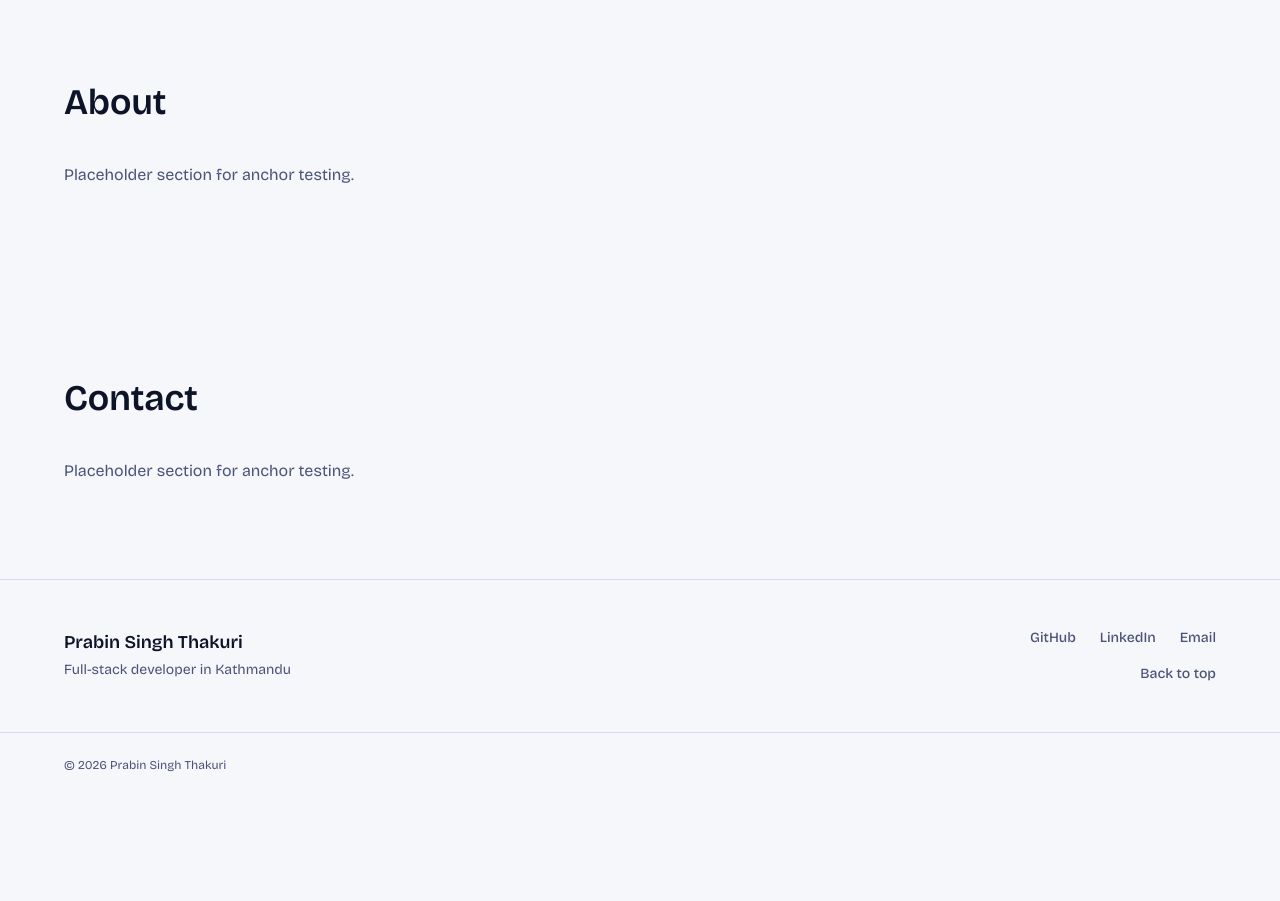
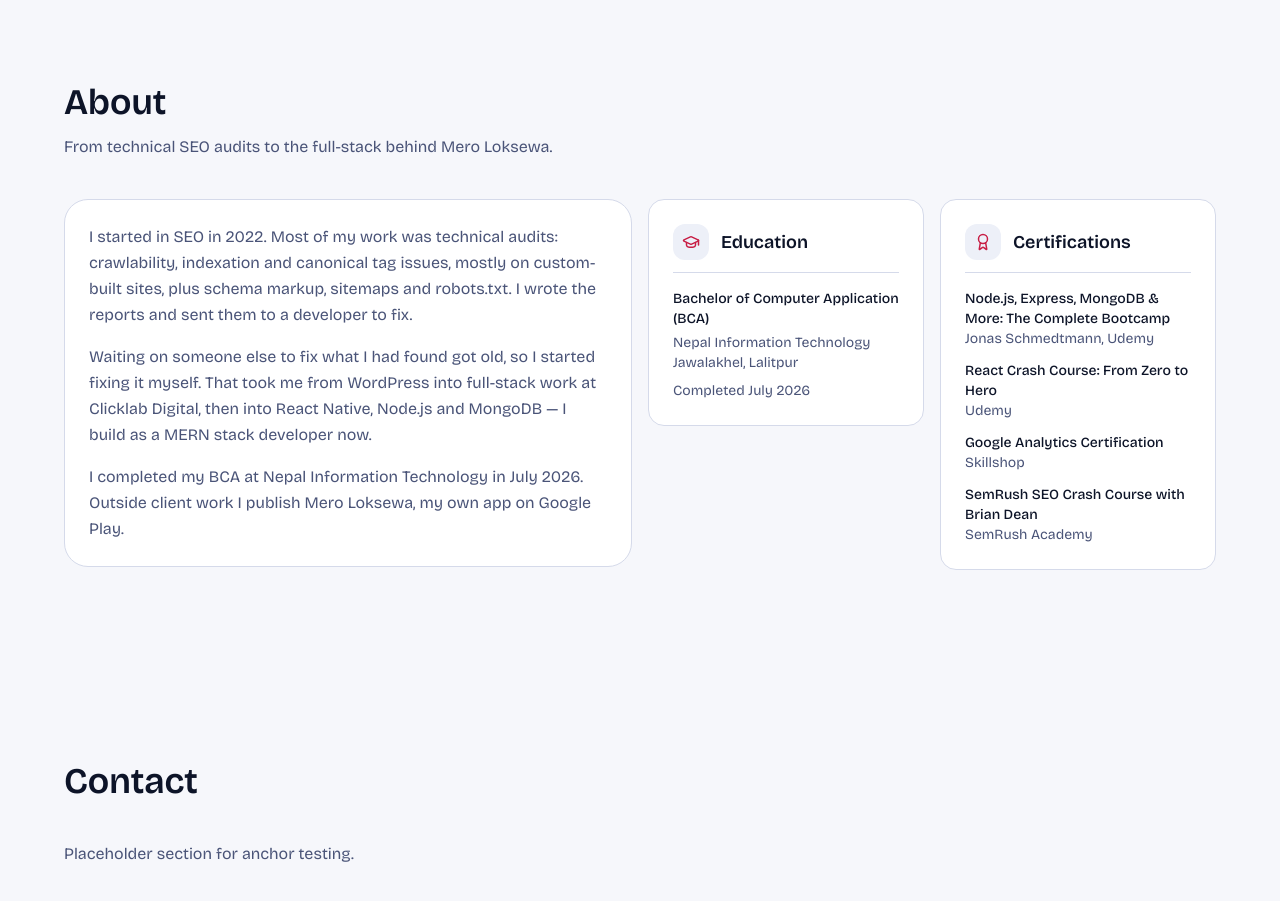
Before and after one commit to prabin738/Prabin-Singh-Portfolio, a Next.js app: page / in a window 1280 px wide. Shown: the part 7120-8021 px from the top of the page. Before the commit the page ends 7917 px from the top, so only its background shows below. Built offline with nearby package versions, Linux system fonts and the light colour scheme.

Commit message:
completed About Section

```diff
--- /dev/null
+++ b/content/data/about.ts
@@ -0,0 +1,28 @@
+// Interim content source for the home page About section, same pattern as
+// site.ts and experience.ts. Copy comes from docs/04-content-copy.md section 5;
+// education and certifications come from the resume.
+
+export const aboutCopy = [
+  "I started in SEO in 2022. Most of my work was technical audits: crawlability, indexation and canonical tag issues, mostly on custom-built sites, plus schema markup, sitemaps and robots.txt. I wrote the reports and sent them to a developer to fix.",
+  "Waiting on someone else to fix what I had found got old, so I started fixing it myself. That took me from WordPress into full-stack work at Clicklab Digital, then into React Native, Node.js and MongoDB — I build as a MERN stack developer now.",
+  "I completed my BCA at Nepal Information Technology in July 2026. Outside client work I publish Mero Loksewa, my own app on Google Play.",
+];
+
+export const education = {
+  degree: "Bachelor of Computer Application (BCA)",
+  institution: "Nepal Information Technology",
+  location: "Jawalakhel, Lalitpur",
+  completed: "July 2026",
+};
+
+export type Certification = {
+  name: string;
+  issuer: string;
+};
+
+export const certifications: Certification[] = [
+  { name: "Node.js, Express, MongoDB & More: The Complete Bootcamp", issuer: "Jonas Schmedtmann, Udemy" },
+  { name: "React Crash Course: From Zero to Hero", issuer: "Udemy" },
+  { name: "Google Analytics Certification", issuer: "Skillshop" },
+  { name: "SemRush SEO Crash Course with Brian Dean", issuer: "SemRush Academy" },
+];
--- a/src/app/page.tsx
+++ b/src/app/page.tsx
@@ -3,6 +3,7 @@ import { HeroSection } from "@/components/hero/hero-section";
 import { ProjectsSection } from "@/components/sections/projects-section";
 import { StackSection } from "@/components/sections/stack-section";
 import { ExperienceSection } from "@/components/sections/experience-section";
+import { AboutSection } from "@/components/sections/about-section";
 
 export default function Home() {
   return (
@@ -15,10 +16,7 @@ export default function Home() {
 
       <ExperienceSection />
 
-      {/* TODO(prabin): replace with AboutSection (docs/06-components.md) */}
-      <Section id="about" heading="About">
-        <p className="text-muted">Placeholder section for anchor testing.</p>
-      </Section>
+      <AboutSection />
 
       {/* TODO(prabin): replace with ContactSection (docs/06-components.md) */}
       <Section id="contact" heading="Contact">
--- /dev/null
+++ b/src/components/sections/about-section.tsx
@@ -0,0 +1,57 @@
+import { Award, GraduationCap } from "lucide-react";
+import { aboutCopy, certifications, education } from "@content/data/about";
+import { Section } from "@/components/layout/section";
+import { BentoGrid } from "@/components/bento/bento-grid";
+import { BentoTile } from "@/components/bento/bento-tile";
+
+export function AboutSection() {
+  return (
+    <Section
+      id="about"
+      heading="About"
+      description="From technical SEO audits to the full-stack behind Mero Loksewa."
+    >
+      <BentoGrid>
+        <BentoTile size="wide" className="flex flex-col gap-4">
+          {aboutCopy.map((paragraph) => (
+            <p key={paragraph} className="text-base leading-relaxed text-muted">
+              {paragraph}
+            </p>
+          ))}
+        </BentoTile>
+
+        <BentoTile size="small" className="flex flex-col gap-4">
+          <div className="flex items-center gap-3 border-b border-line pb-3">
+            <span className="flex h-9 w-9 shrink-0 items-center justify-center rounded-xl bg-raised text-primary-fg">
+              <GraduationCap size={18} aria-hidden />
+            </span>
+            <h3 className="text-lg font-semibold text-fg">Education</h3>
+          </div>
+          <div>
+            <p className="text-sm font-medium text-fg">{education.degree}</p>
+            <p className="mt-1 text-sm text-muted">{education.institution}</p>
+            <p className="text-sm text-subtle">{education.location}</p>
+            <p className="mt-2 text-sm text-subtle">Completed {education.completed}</p>
+          </div>
+        </BentoTile>
+
+        <BentoTile size="small" className="flex flex-col gap-4">
+          <div className="flex items-center gap-3 border-b border-line pb-3">
+            <span className="flex h-9 w-9 shrink-0 items-center justify-center rounded-xl bg-raised text-primary-fg">
+              <Award size={18} aria-hidden />
+            </span>
+            <h3 className="text-lg font-semibold text-fg">Certifications</h3>
+          </div>
+          <ul className="flex flex-col gap-3">
+            {certifications.map((cert) => (
+              <li key={cert.name} className="text-sm">
+                <p className="font-medium text-fg">{cert.name}</p>
+                <p className="text-subtle">{cert.issuer}</p>
+              </li>
+            ))}
+          </ul>
+        </BentoTile>
+      </BentoGrid>
+    </Section>
+  );
+}
```
